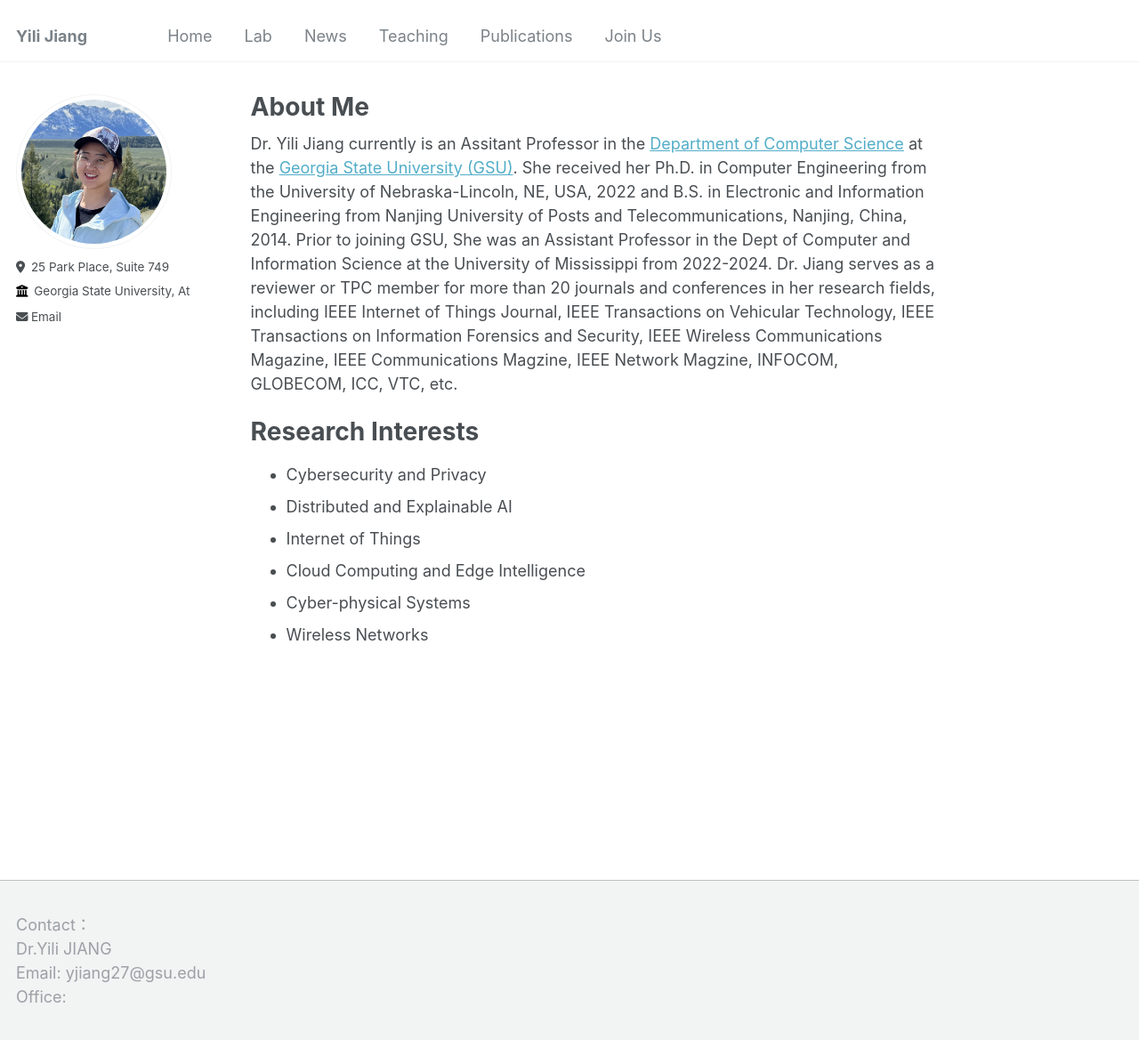
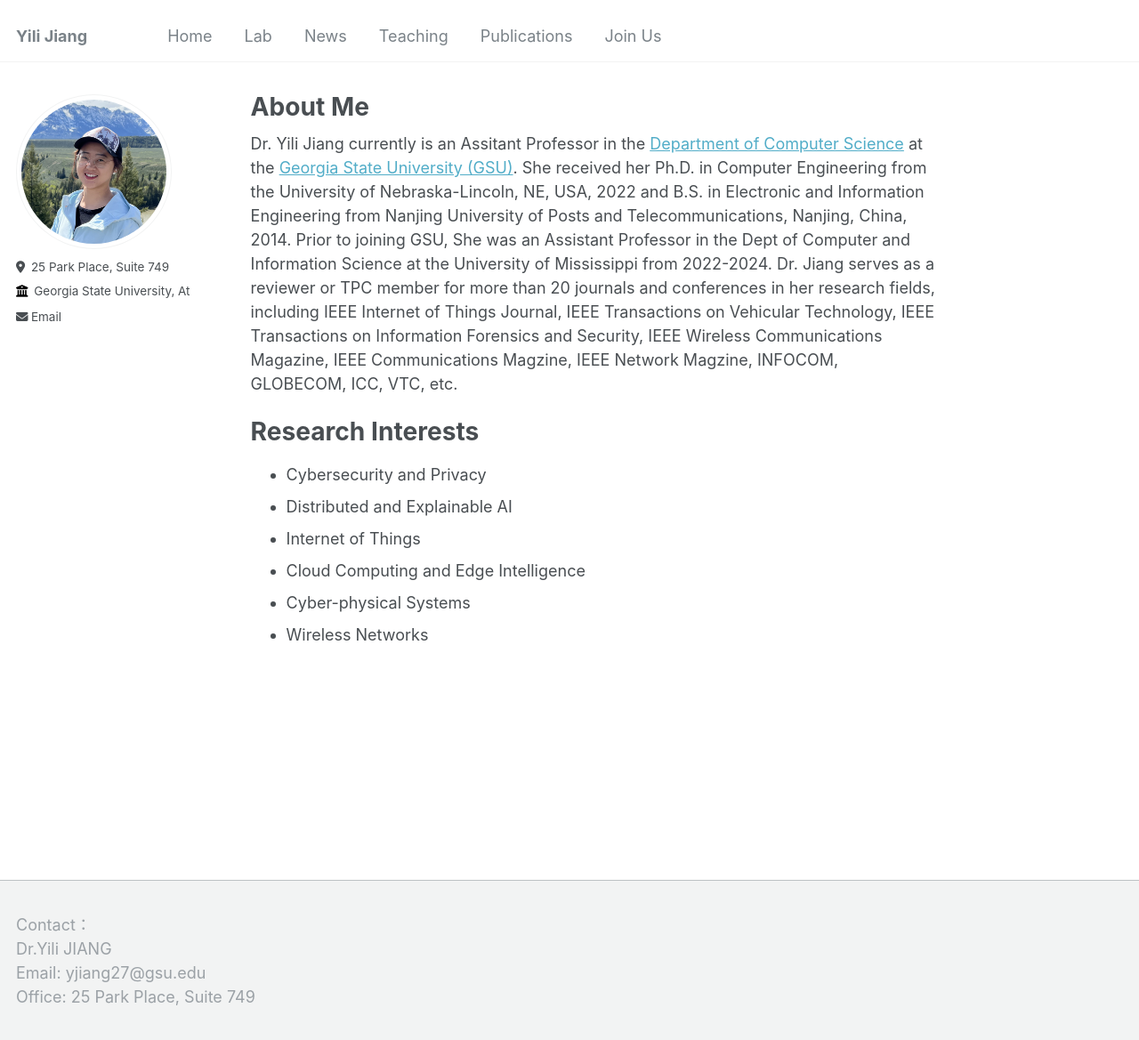
Before and after one commit to suhbrina-perry/suhbrina-perry.github.io, a Jekyll site: the page built from _pages/about.md, in a window 1280 px wide and 1193 px high. Shown: the top 1169 px of the window at 89% size. Built offline with Jekyll 4.4.1, drawn with Linux system fonts in a browser that asks for light colours.

Commit message:
Update custom.html

```diff
--- a/_includes/footer/custom.html
+++ b/_includes/footer/custom.html
@@ -6,7 +6,7 @@
 
   Email: yjiang27@gsu.edu  <br>
 
-  Office: <br>
+  Office: 25 Park Place, Suite 749 <br>
 
 
 </p>
```
